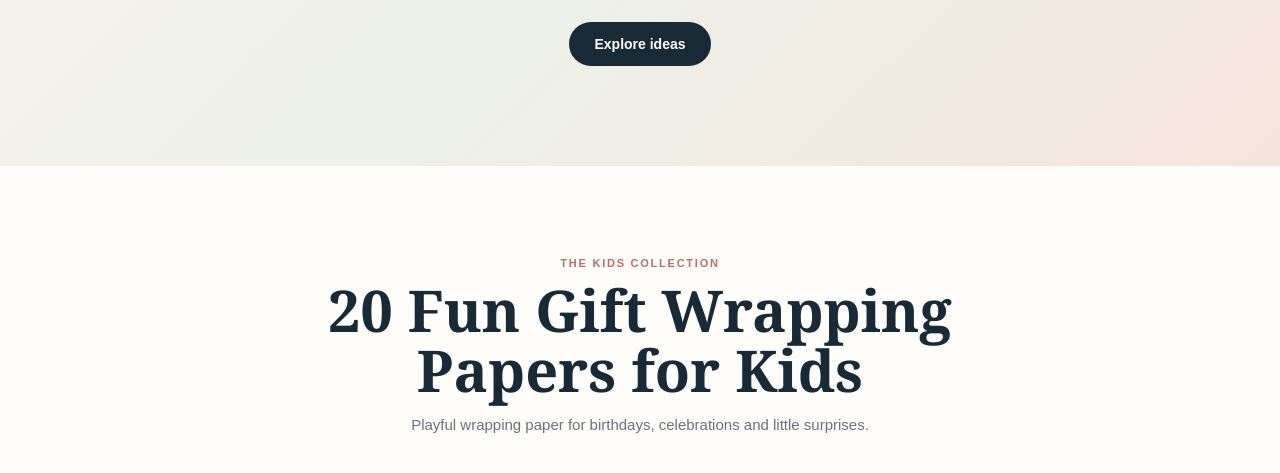
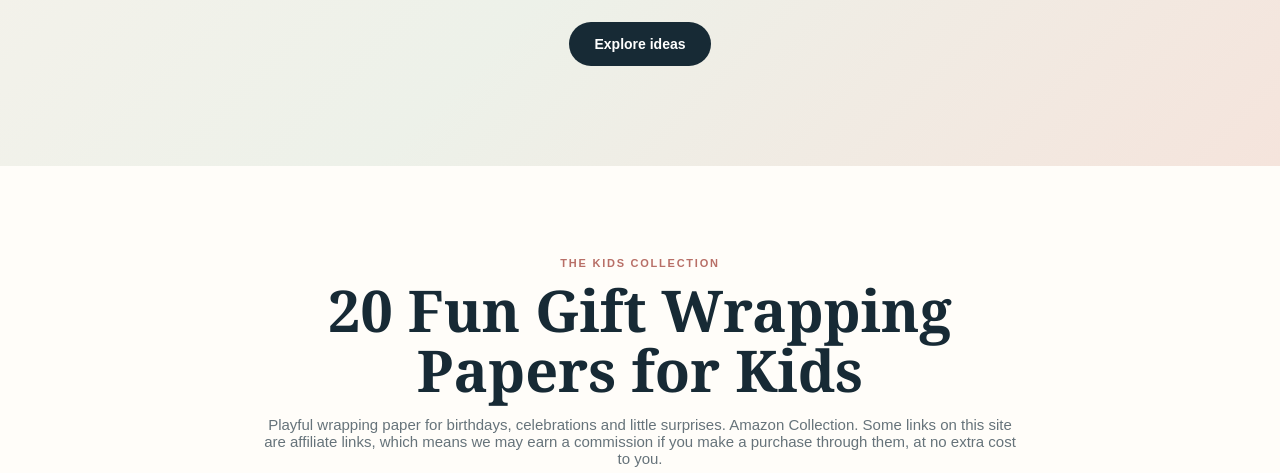
Before and after one commit to mattikajander-crypt0/giftitution, a plain HTML site: page index.html in a window 1280 px wide. Shown: the part 439-912 px from the top of the page. Drawn offline with Linux system fonts and the light colour scheme; grey boxes are pictures that could not be loaded.

Commit message:
Update product description with affiliate link notice
Added information about affiliate links to the description.

```diff
--- a/index.html
+++ b/index.html
@@ -271,7 +271,8 @@ footer{
     <h2>20 Fun Gift Wrapping Papers for Kids</h2>
 
     <p>
-      Playful wrapping paper for birthdays, celebrations and little surprises.
+      Playful wrapping paper for birthdays, celebrations and little surprises. Amazon Collection.
+      Some links on this site are affiliate links, which means we may earn a commission if you make a purchase through them, at no extra cost to you.
     </p>
   </div>
 
```
